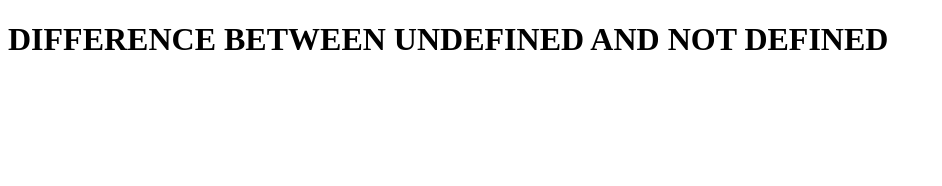
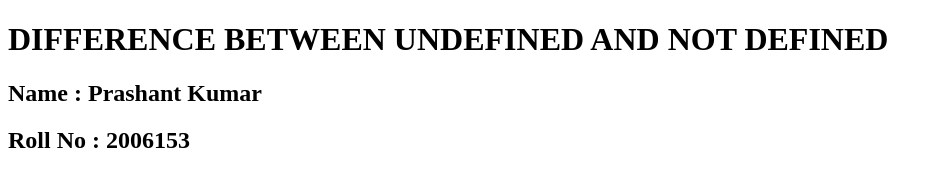
Before and after one commit to Prashantkmr389/assigq3, a plain HTML site: page index.html in a window 1280 px wide. Shown: the whole page, without its empty margins (0-942 px from the left). Drawn offline with Linux system fonts and the light colour scheme.

Commit message:
Update index.html

```diff
--- a/index.html
+++ b/index.html
@@ -8,6 +8,8 @@
 </head>
 <body>
     <h1>DIFFERENCE BETWEEN UNDEFINED AND NOT DEFINED</h1>
+    <h2>Name : Prashant Kumar</h2>
+    <h2>Roll No : 2006153</h2>
     <script src="Q3_script2.js"></script>
     <script src="Q3_script3.js"></script>
 
```
